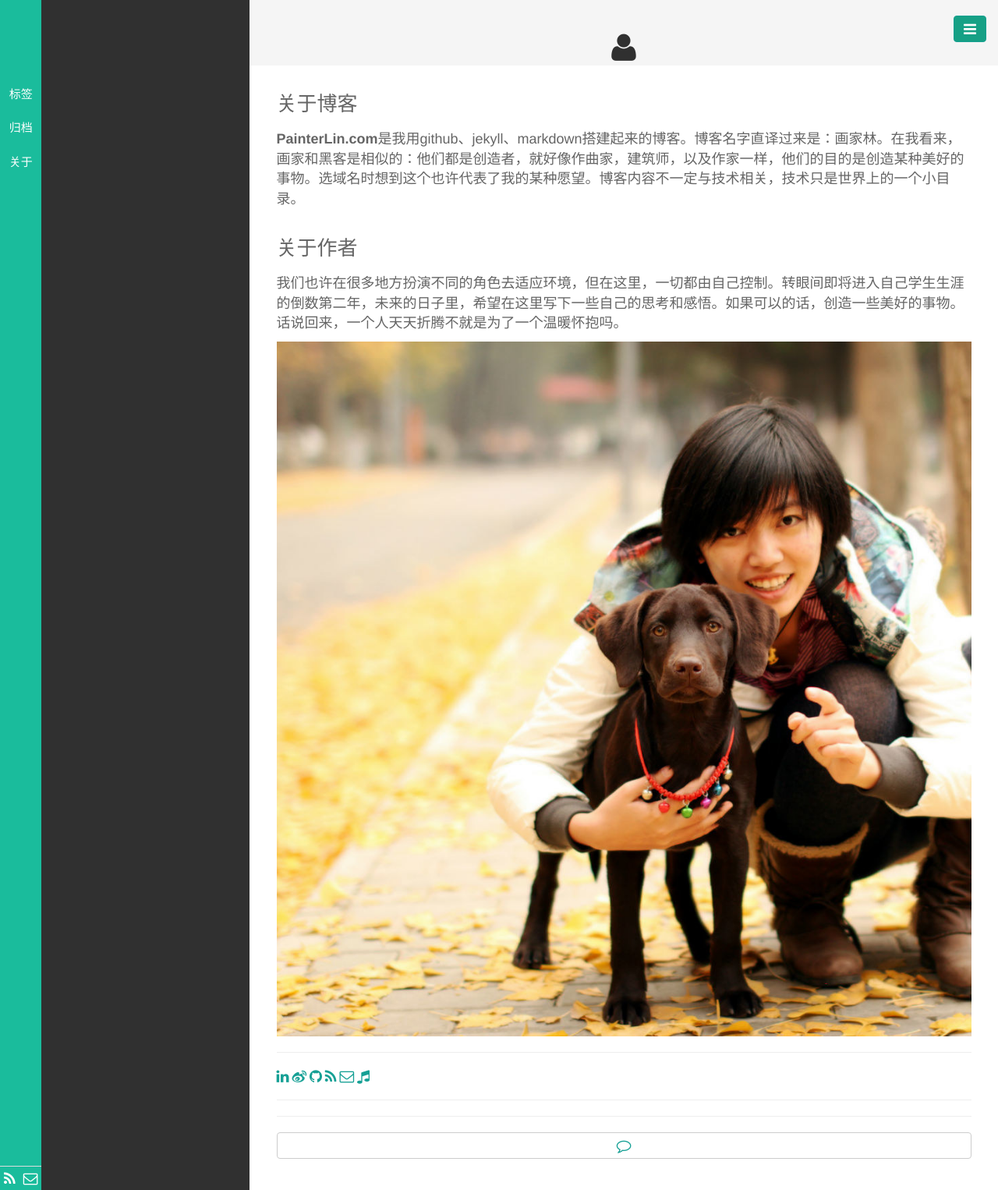
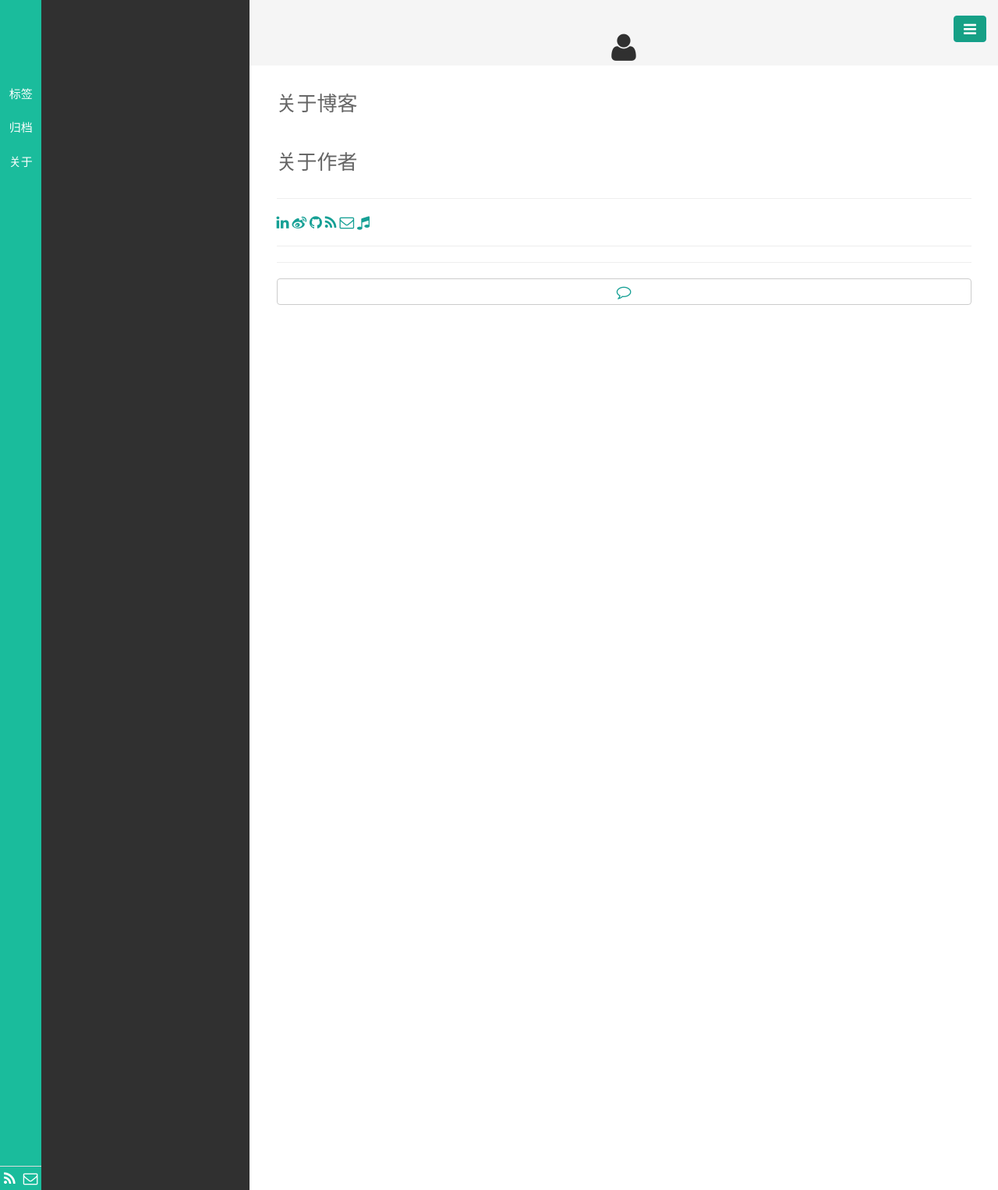
Before and after one commit to ivyxjc/jekyll_blog, a Jekyll site: the page built from pages/about.html, in a window 1280 px wide. Shown: the whole page at 78% size. Built offline with Jekyll 4.4.1, drawn with Linux system fonts in a browser that asks for light colours; Markdown is read by kramdown in place of the engine named in the settings.

Commit message:
20160217-1

```diff
--- a/pages/about.html
+++ b/pages/about.html
@@ -4,12 +4,12 @@ title: <i class="fa fa-user fa-lg"></i>
 titlename: 关于
 ---
 <h3>关于博客</h3>
-<p style=font-size:18px><B>PainterLin.com</B>是我用github、jekyll、markdown搭建起来的博客。博客名字直译过来是：画家林。在我看来，画家和黑客是相似的：他们都是创造者，就好像作曲家，建筑师，以及作家一样，他们的目的是创造某种美好的事物。选域名时想到这个也许代表了我的某种愿望。博客内容不一定与技术相关，技术只是世界上的一个小目录。</p>
+<p style=font-size:18px></p>
 
 <h3>关于作者</h3>
-<p style=font-size:18px>我们也许在很多地方扮演不同的角色去适应环境，但在这里，一切都由自己控制。转眼间即将进入自己学生生涯的倒数第二年，未来的日子里，希望在这里写下一些自己的思考和感悟。如果可以的话，创造一些美好的事物。话说回来，一个人天天折腾不就是为了一个温暖怀抱吗。</p>
+<p style=font-size:18px></p>
 
-<center><img src="/public/img/dog.jpg" style="width:100%"></center>
+<!-- <center><img src="/public/img/dog.jpg" style="width:100%"></center> -->
 
 <hr>
 <a href="{{ site.author.linkedin }}">
```
